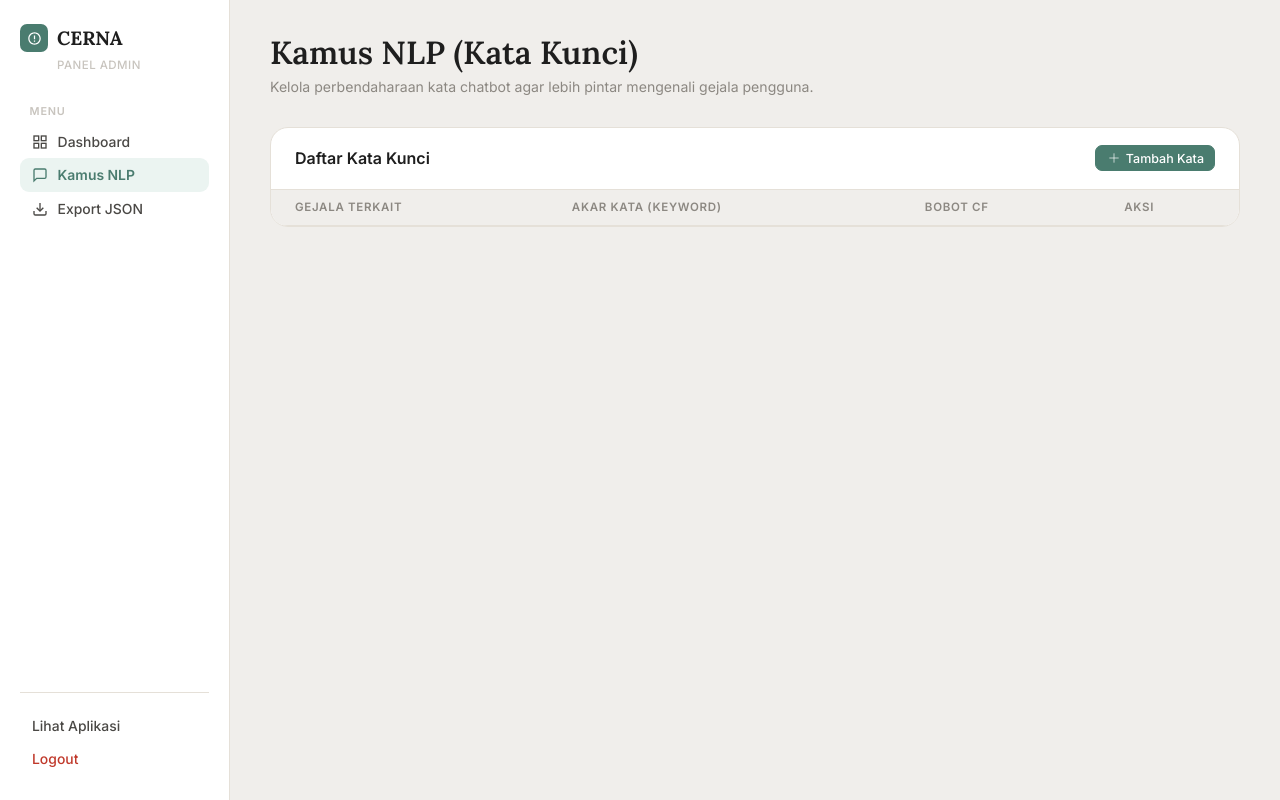
After one commit to Chwyper/CERNA-Expert-system, a Flask app: page /admin/kata_kunci in a window 1280 px wide. The commit adds this page. Run offline with Flask 3, Linux system fonts and the light colour scheme; the visitor is signed in with stand-in values (Sample User, id 1); lists and menus that the app fills with data are empty.

Commit message:
feat(nlp): add admin keyword management UI (Phase 5)

```diff
--- a/app.py
+++ b/app.py
@@ -278,6 +278,58 @@ def api_tambah_gejala(p_kode):
     return jsonify({"status": "ok", "kode": g_kode})
 
 
+# ──────────────────────────────────────────────────────────────────────────────
+# ADMIN - KATA KUNCI NLP (TAHAP 5)
+# ──────────────────────────────────────────────────────────────────────────────
+
+@app.route("/admin/kata_kunci")
+@admin_required
+def admin_kata_kunci():
+    # Ambil semua kata kunci dan daftar gejala untuk form dropdown
+    kata_kunci_list = KataKunci.query.join(Gejala).order_by(Gejala.kode, KataKunci.kata).all()
+    gejala_list = Gejala.query.order_by(Gejala.kode).all()
+    return render_template("admin_kata_kunci.html", kata_kunci_list=kata_kunci_list, gejala_list=gejala_list)
+
+@app.route("/admin/kata_kunci/add", methods=["POST"])
+@admin_required
+def add_kata_kunci():
+    try:
+        data = request.form
+        gejala_kode = data.get("gejala_kode")
+        kata = data.get("kata", "").strip().lower()
+        bobot = float(data.get("bobot", 0.8))
+
+        if not gejala_kode or not kata:
+            raise ValueError("Gejala dan Kata Kunci wajib diisi.")
+
+        # Cek duplikat
+        exists = KataKunci.query.filter_by(gejala_kode=gejala_kode, kata=kata).first()
+        if exists:
+            # Update bobot saja
+            exists.bobot = bobot
+        else:
+            kw = KataKunci(gejala_kode=gejala_kode, kata=kata, bobot=bobot)
+            db.session.add(kw)
+
+        db.session.commit()
+        return redirect(url_for("admin_kata_kunci"))
+    except Exception as e:
+        db.session.rollback()
+        return f"Error: {str(e)}", 400
+
+@app.route("/admin/kata_kunci/delete/<int:kw_id>", methods=["POST"])
+@admin_required
+def delete_kata_kunci(kw_id):
+    try:
+        kw = KataKunci.query.get_or_404(kw_id)
+        db.session.delete(kw)
+        db.session.commit()
+        return redirect(url_for("admin_kata_kunci"))
+    except Exception as e:
+        db.session.rollback()
+        return f"Error: {str(e)}", 400
+
+
 # ── API Admin: Hapus gejala dari penyakit
 @app.route("/admin/api/penyakit/<p_kode>/gejala/<g_kode>", methods=["DELETE"])
 @admin_required
--- a/templates/admin_dashboard.html
+++ b/templates/admin_dashboard.html
@@ -112,6 +112,10 @@
         <a href="/admin" class="nav-item active">
             <svg viewBox="0 0 24 24"><rect x="3" y="3" width="7" height="7"/><rect x="14" y="3" width="7" height="7"/><rect x="3" y="14" width="7" height="7"/><rect x="14" y="14" width="7" height="7"/></svg>
             Dashboard
+        </a>
+        <a href="/admin/kata_kunci" class="nav-item">
+            <svg viewBox="0 0 24 24"><path d="M21 15a2 2 0 0 1-2 2H7l-4 4V5a2 2 0 0 1 2-2h14a2 2 0 0 1 2 2z"></path></svg>
+            Kamus NLP
         </a>
         <a href="/admin/api/export" target="_blank" class="nav-item">
             <svg viewBox="0 0 24 24"><path d="M21 15v4a2 2 0 0 1-2 2H5a2 2 0 0 1-2-2v-4"/><polyline points="7 10 12 15 17 10"/><line x1="12" y1="15" x2="12" y2="3"/></svg>
--- /dev/null
+++ b/templates/admin_kata_kunci.html
@@ -0,0 +1,176 @@
+<!DOCTYPE html>
+<html lang="id">
+<head>
+    <meta charset="UTF-8">
+    <meta name="viewport" content="width=device-width, initial-scale=1.0">
+    <title>Kamus NLP — Admin CERNA</title>
+    <link rel="preconnect" href="https://fonts.googleapis.com">
+    <link href="https://fonts.googleapis.com/css2?family=Lora:ital,wght@0,400;0,500;0,600;0,700;1,400;1,500&family=Inter:wght@300;400;500;600&display=swap" rel="stylesheet">
+    <style>
+        :root {
+            --bg: #F0EEEb; --surface: #FFFFFF; --border: #E5E0D8; --border-2: #D0C9BF;
+            --sage: #4A7C6F; --sage-light: #EBF4F1; --sage-mid: #6A9E90;
+            --ink: #1E1E1E; --ink-mid: #4A4845; --ink-muted: #8C8882; --ink-faint: #C8C4BE;
+            --amber: #B8860B; --amber-bg: #FEF3CD;
+            --red: #C0392B; --red-bg: #FDEDEC;
+            --radius-md: 12px; --radius-lg: 18px;
+        }
+        *, *::before, *::after { box-sizing: border-box; margin: 0; padding: 0; }
+        body { font-family: 'Inter', sans-serif; background: var(--bg); color: var(--ink-mid); min-height: 100vh; -webkit-font-smoothing: antialiased; }
+
+        /* SIDEBAR */
+        .sidebar { position: fixed; left: 0; top: 0; bottom: 0; width: 230px; background: var(--surface); border-right: 1px solid var(--border); padding: 1.5rem 1.25rem; display: flex; flex-direction: column; z-index: 100; }
+        .sidebar-logo { display: flex; align-items: center; gap: 9px; font-family: 'Lora', serif; font-size: 1.2rem; font-weight: 700; color: var(--ink); margin-bottom: .4rem; }
+        .logo-mark { width: 28px; height: 28px; background: var(--sage); border-radius: 7px; display: flex; align-items: center; justify-content: center; flex-shrink: 0; }
+        .logo-mark svg { width: 15px; height: 15px; fill: white; }
+        .sidebar-sub { font-size: .72rem; color: var(--ink-faint); font-weight: 500; letter-spacing: .04em; text-transform: uppercase; margin-bottom: 2rem; padding-left: 37px; }
+        .nav-label { font-size: .68rem; font-weight: 600; text-transform: uppercase; letter-spacing: .07em; color: var(--ink-faint); padding: 0 .6rem; margin-bottom: .4rem; margin-top: 1rem; }
+        .nav-item { display: flex; align-items: center; gap: .6rem; padding: .55rem .75rem; border-radius: 9px; font-size: .87rem; font-weight: 500; color: var(--ink-mid); text-decoration: none; transition: all .15s; }
+        .nav-item:hover { background: var(--bg); color: var(--ink); }
+        .nav-item.active { background: var(--sage-light); color: var(--sage); font-weight: 600; }
+        .nav-item svg { width: 16px; height: 16px; stroke: currentColor; stroke-width: 2; fill: none; }
+        .sidebar-footer { margin-top: auto; border-top: 1px solid var(--border); padding-top: 1rem; }
+        .sidebar-user { font-size: .8rem; color: var(--ink-muted); margin-bottom: .75rem; }
+        .sidebar-user strong { display: block; color: var(--ink); font-size: .85rem; }
+
+        /* MAIN */
+        .main { margin-left: 230px; padding: 2rem 2.5rem; }
+        .page-header { margin-bottom: 2rem; }
+        .page-header h1 { font-family: 'Lora', serif; font-size: 2rem; font-weight: 600; color: var(--ink); margin-bottom: .3rem; }
+        .page-header p { font-size: .88rem; color: var(--ink-muted); }
+
+        /* TABLE */
+        .table-wrap { background: var(--surface); border: 1px solid var(--border); border-radius: var(--radius-lg); overflow: hidden; }
+        .table-header { display: flex; align-items: center; justify-content: space-between; padding: 1.1rem 1.5rem; border-bottom: 1px solid var(--border); }
+        .table-header h3 { font-size: 1rem; font-weight: 600; color: var(--ink); }
+
+        table { width: 100%; border-collapse: collapse; }
+        th { text-align: left; font-size: .72rem; font-weight: 600; text-transform: uppercase; letter-spacing: .06em; color: var(--ink-muted); padding: .65rem 1.5rem; background: var(--bg); border-bottom: 1px solid var(--border); }
+        td { padding: .85rem 1.5rem; border-bottom: 1px solid var(--border); font-size: .88rem; vertical-align: middle; }
+        tr:hover td { background: var(--bg); }
+
+        .btn-tbl { display: inline-flex; align-items: center; gap: 4px; font-size: .78rem; font-weight: 500; font-family: 'Inter', sans-serif; padding: 4px 10px; border-radius: 7px; border: 1px solid var(--border); background: var(--surface); color: var(--ink-mid); text-decoration: none; cursor: pointer; transition: all .15s; }
+        .btn-tbl:hover { background: var(--bg); border-color: var(--border-2); }
+        .btn-tbl.primary { background: var(--sage); color: white; border-color: var(--sage); }
+        .btn-tbl.primary:hover { background: var(--sage-mid); }
+        .btn-tbl.danger { color: var(--red); border-color: rgba(192,57,43,.25); }
+        .btn-tbl.danger:hover { background: var(--red-bg); }
+
+        /* MODAL */
+        .modal-overlay { display: none; position: fixed; inset: 0; background: rgba(30,24,18,.35); z-index: 500; align-items: center; justify-content: center; padding: 1.5rem; }
+        .modal-overlay.open { display: flex; }
+        .modal { background: var(--surface); border-radius: var(--radius-lg); padding: 2rem; width: 100%; max-width: 500px; box-shadow: 0 20px 60px rgba(30,24,18,.15); }
+        .modal h3 { font-family: 'Lora', serif; font-size: 1.5rem; font-weight: 600; color: var(--ink); margin-bottom: 1.5rem; }
+        .field { margin-bottom: 1rem; }
+        .field label { display: block; font-size: .8rem; font-weight: 600; color: var(--ink); margin-bottom: .4rem; }
+        .field input, .field select { width: 100%; padding: .65rem .9rem; font-family: 'Inter', sans-serif; font-size: .88rem; border: 1.5px solid var(--border); border-radius: var(--radius-md); background: var(--bg); color: var(--ink); outline: none; }
+        .modal-footer { display: flex; gap: .75rem; justify-content: flex-end; margin-top: 1.5rem; }
+        .btn-cancel { padding: .6rem 1.2rem; border-radius: var(--radius-md); border: 1.5px solid var(--border); background: transparent; cursor: pointer; }
+        .btn-save { padding: .6rem 1.4rem; border-radius: var(--radius-md); border: none; background: var(--sage); color: white; font-weight: 600; cursor: pointer; }
+    </style>
+</head>
+<body>
+
+<!-- SIDEBAR -->
+<aside class="sidebar">
+    <div>
+        <div class="sidebar-logo">
+            <div class="logo-mark"><svg viewBox="0 0 24 24"><path d="M12 2C6.48 2 2 6.48 2 12s4.48 10 10 10 10-4.48 10-10S17.52 2 12 2zm0 18c-4.41 0-8-3.59-8-8s3.59-8 8-8 8 3.59 8 8-3.59 8-8 8zm-1-13h2v6h-2zm0 8h2v2h-2z"/></svg></div>
+            CERNA
+        </div>
+        <div class="sidebar-sub">Panel Admin</div>
+
+        <div class="nav-label">Menu</div>
+        <a href="/admin" class="nav-item">
+            <svg viewBox="0 0 24 24"><rect x="3" y="3" width="7" height="7"/><rect x="14" y="3" width="7" height="7"/><rect x="3" y="14" width="7" height="7"/><rect x="14" y="14" width="7" height="7"/></svg>
+            Dashboard
+        </a>
+        <a href="/admin/kata_kunci" class="nav-item active">
+            <svg viewBox="0 0 24 24"><path d="M21 15a2 2 0 0 1-2 2H7l-4 4V5a2 2 0 0 1 2-2h14a2 2 0 0 1 2 2z"></path></svg>
+            Kamus NLP
+        </a>
+        <a href="/admin/api/export" target="_blank" class="nav-item">
+            <svg viewBox="0 0 24 24"><path d="M21 15v4a2 2 0 0 1-2 2H5a2 2 0 0 1-2-2v-4"/><polyline points="7 10 12 15 17 10"/><line x1="12" y1="15" x2="12" y2="3"/></svg>
+            Export JSON
+        </a>
+    </div>
+    <div class="sidebar-footer">
+        <a href="/" target="_blank" class="nav-item">Lihat Aplikasi</a>
+        <a href="/admin/logout" class="nav-item" style="color:var(--red);">Logout</a>
+    </div>
+</aside>
+
+<!-- MAIN -->
+<main class="main">
+    <div class="page-header">
+        <h1>Kamus NLP (Kata Kunci)</h1>
+        <p>Kelola perbendaharaan kata chatbot agar lebih pintar mengenali gejala pengguna.</p>
+    </div>
+
+    <div class="table-wrap">
+        <div class="table-header">
+            <h3>Daftar Kata Kunci</h3>
+            <button class="btn-tbl primary" onclick="document.getElementById('modalAdd').classList.add('open')">
+                <svg viewBox="0 0 24 24" width="16" height="16" stroke="currentColor" fill="none"><line x1="12" y1="5" x2="12" y2="19"/><line x1="5" y1="12" x2="19" y2="12"/></svg>
+                Tambah Kata
+            </button>
+        </div>
+        <table>
+            <thead>
+                <tr>
+                    <th>Gejala Terkait</th>
+                    <th>Akar Kata (Keyword)</th>
+                    <th>Bobot CF</th>
+                    <th>Aksi</th>
+                </tr>
+            </thead>
+            <tbody>
+                {% for kw in kata_kunci_list %}
+                <tr>
+                    <td><strong>{{ kw.gejala.kode }}</strong> - {{ kw.gejala.nama }}</td>
+                    <td>{{ kw.kata }}</td>
+                    <td>{{ kw.bobot }}</td>
+                    <td>
+                        <form action="/admin/kata_kunci/delete/{{ kw.id }}" method="POST" style="display:inline;" onsubmit="return confirm('Hapus kata kunci ini?');">
+                            <button type="submit" class="btn-tbl danger">Hapus</button>
+                        </form>
+                    </td>
+                </tr>
+                {% endfor %}
+            </tbody>
+        </table>
+    </div>
+</main>
+
+<!-- MODAL ADD -->
+<div class="modal-overlay" id="modalAdd">
+    <div class="modal">
+        <h3>Tambah Kata Kunci</h3>
+        <form action="/admin/kata_kunci/add" method="POST">
+            <div class="field">
+                <label>Pilih Gejala</label>
+                <select name="gejala_kode" required>
+                    <option value="">-- Pilih Gejala --</option>
+                    {% for g in gejala_list %}
+                    <option value="{{ g.kode }}">[{{ g.kode }}] {{ g.nama }}</option>
+                    {% endfor %}
+                </select>
+            </div>
+            <div class="field">
+                <label>Akar Kata (Satu kata baku/dasar)</label>
+                <input type="text" name="kata" placeholder="Misal: pusing" required>
+            </div>
+            <div class="field">
+                <label>Bobot (0.0 - 1.0)</label>
+                <input type="number" step="0.01" name="bobot" value="0.8" required>
+            </div>
+            <div class="modal-footer">
+                <button type="button" class="btn-cancel" onclick="document.getElementById('modalAdd').classList.remove('open')">Batal</button>
+                <button type="submit" class="btn-save">Simpan Kata</button>
+            </div>
+        </form>
+    </div>
+</div>
+
+</body>
+</html>
```
